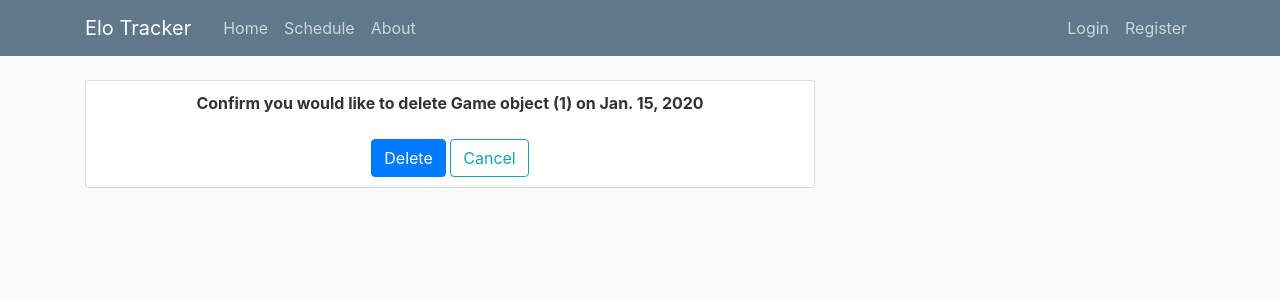
After one commit to steph-wong-15/Elo-Tracker-Web-App, a Django app: page /schedule/1/delete/ in a window 1280 px wide. The commit adds this page. Shown: the top 300 px of the page. Run offline with Django 3.2, Linux system fonts and the light colour scheme; tables that the repository leaves empty hold one stand-in row (values such as "Sample post"); some libraries are stand-ins or nearby versions.

Commit message:
added update and delete features for upcoming matches

```diff
--- a/stats/models.py
+++ b/stats/models.py
@@ -2,6 +2,7 @@ from django.db import models
 from django.utils import timezone
 from datetime import date
 from django.contrib.auth.models import User
+from django.urls import reverse
 from django.utils.text import slugify
 
 class Company(models.Model):
@@ -10,6 +11,7 @@ class Company(models.Model):
 
     def __str__(self):
         return f'{self.name}'
+
 class Player(models.Model):
     first_name = models.CharField(max_length=50)
     last_name =  models.CharField(max_length=50)
@@ -37,7 +39,6 @@ class Match(models.Model):
         self.slug = slugify(self.game, allow_unicode=True)
         return super(Match, self).save(*args, **kwargs)
 
-
 class Results(models.Model):
     date_posted = models.DateTimeField(default=timezone.now)
     score = models.BooleanField
--- /dev/null
+++ b/stats/templates/stats/deletematch.html
@@ -0,0 +1,14 @@
+{% extends "stats/base.html" %}
+{% load crispy_forms_tags %}
+{% block content %}
+    <div class="content-section">
+        <form method="POST">
+            {% csrf_token %}
+            <div class="col text-center">
+                <strong>Confirm you would like to delete {{object.game}} on {{object.date}}</strong><br><br>
+                <button class="btn btn-primary" type="submit">Delete</button>
+                <a href="{% url 'stats-upcoming' object.id %}" class="btn btn-outline-info" >Cancel</a>
+            </div>
+        </form>
+    </div>
+{% endblock content %}
--- a/stats/templates/stats/upcoming.html
+++ b/stats/templates/stats/upcoming.html
@@ -30,4 +30,9 @@
             </tr>
         </table>
     </div>
+    <div class="col text-left">
+        <a href="{% url 'stats-updatematch' object.id %}" class="btn btn-primary">Update Match</a>
+        <a href="{% url 'stats-deletematch' object.id %}" class="btn btn-outline-info" >Delete Match</a>
+    </div>
+</div>
 {% endblock content %}
--- a/stats/urls.py
+++ b/stats/urls.py
@@ -1,6 +1,6 @@
 from django.urls import path
 from . import views
-from stats.views import UpcomingList, UpcomingDetailView
+from stats.views import UpcomingList, UpcomingDetailView, UpcomingUpdateView, UpcomingDeleteView
 
 urlpatterns = [
     path('', views.home, name='stats-home'),
@@ -13,5 +13,7 @@ urlpatterns = [
     path('company/', views.company, name='stats-company'),
     path('schedule/', views.UpcomingList.as_view(), name='stats-schedule'),
     path('schedule/new/', views.newmatch, name='stats-newmatch'),
-    path('schedule/<pk>/', views.UpcomingDetailView.as_view(), name='stats-upcoming')
+    path('schedule/<int:pk>/', views.UpcomingDetailView.as_view(), name='stats-upcoming'),
+    path('schedule/<int:pk>/update/', views.UpcomingUpdateView.as_view(), name='stats-updatematch'),
+    path('schedule/<int:pk>/delete/', views.UpcomingDeleteView.as_view(), name='stats-deletematch')
 ]
--- a/stats/views.py
+++ b/stats/views.py
@@ -1,12 +1,14 @@
-from django.shortcuts import render, redirect
+from django.shortcuts import render, redirect, get_object_or_404
 from django.contrib import messages
 from .forms import GameRegisterForm,AddResultsForm,CreateCompanyForm, AddUpcomingForm
 from .models import Company, Game, Match, Player, Upcoming
 from users.models import User
 from django.views.generic.detail import DetailView
-from django.views.generic import ListView, CreateView, UpdateView
+from django.views.generic import ListView, CreateView, UpdateView, DeleteView
 from django.contrib.auth.mixins import LoginRequiredMixin
+from django.contrib.messages.views import SuccessMessageMixin
 from django.contrib.auth.decorators import login_required
+from django.urls import reverse_lazy
 
 def homeUpdate(request, gameType):
     # Games = Game.objects.filter(company=request.user.company.id) #will filter for games within the company
@@ -106,7 +108,6 @@ class ResultsDetailView(DetailView, LoginRequiredMixin):
     model = Match
     slug_url_kwarg = 'slug'
 
-
 @login_required
 def company(request):
     company = request.user.profile.company
@@ -151,3 +152,14 @@ class UpcomingList(ListView,LoginRequiredMixin):
 class UpcomingDetailView(DetailView,LoginRequiredMixin):
     model = Upcoming
     template_name = 'stats/upcoming.html'
+
+class UpcomingUpdateView(SuccessMessageMixin, UpdateView):
+    model = Upcoming
+    template_name = 'stats/updatematch.html'
+    form_class = AddUpcomingForm
+    success_message = 'Upcoming match successfully updated!'
+
+class UpcomingDeleteView(DeleteView):
+    model = Upcoming
+    template_name = 'stats/deletematch.html'
+    success_url = reverse_lazy('stats-schedule')
```
Also changed, not shown: stats/templates/stats/updatematch.html (added, +17 -0 lines).
